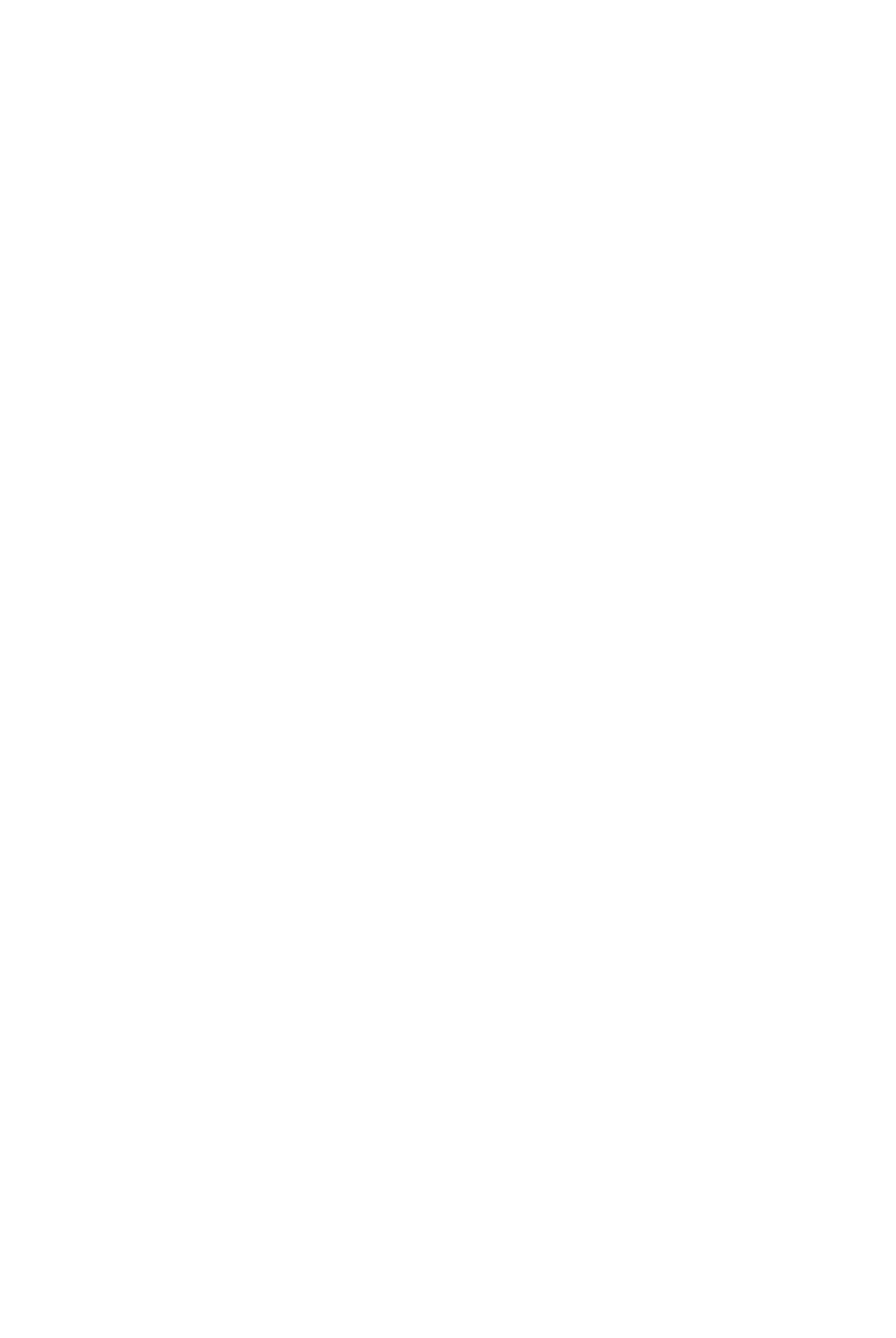
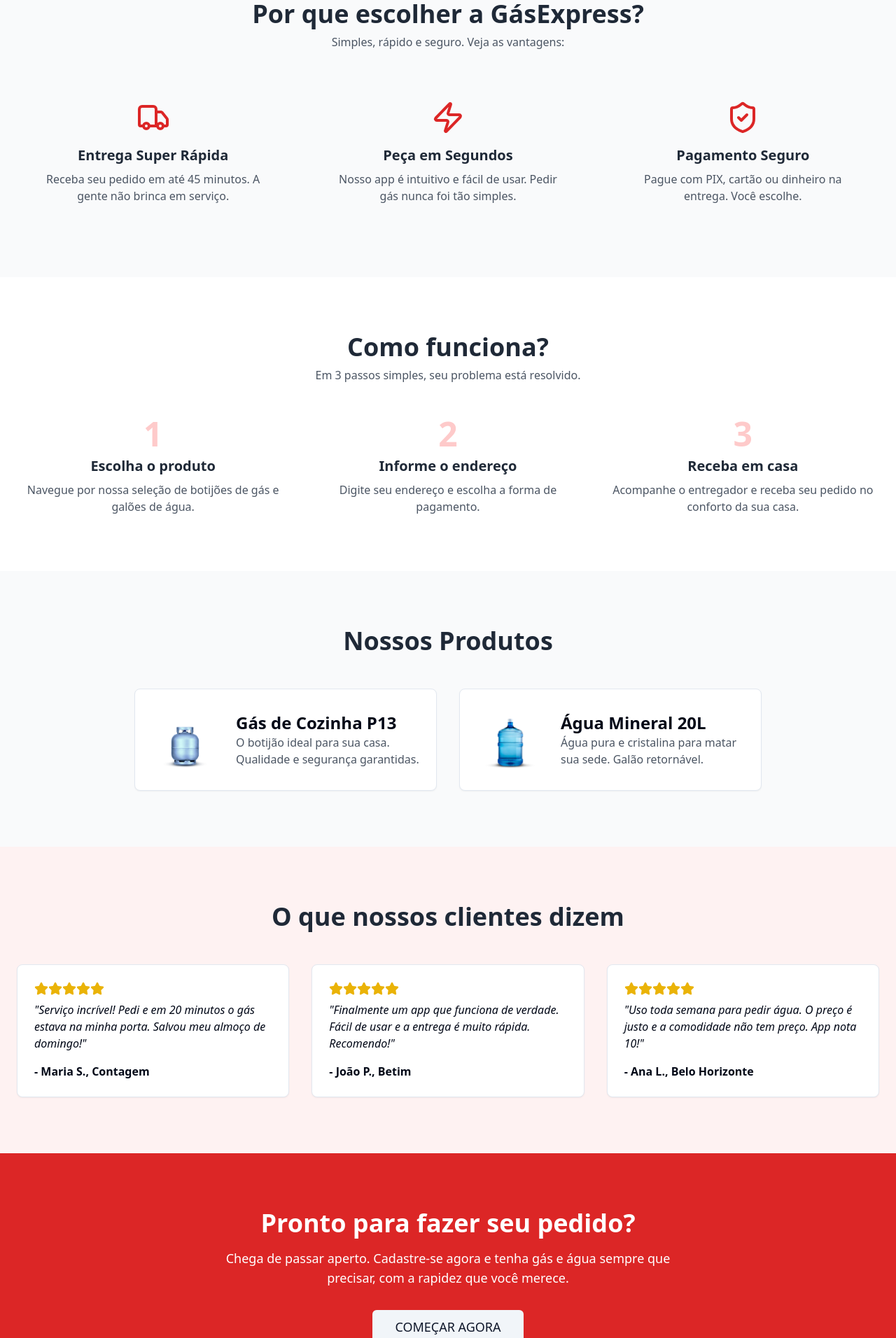
Before and after one commit to toyesterday/appdogas, a React (Vite) app: page / in a window 1280 px wide. Before the commit this address led to /login. Shown: the part 820-2732 px from the top of the page at 70% size. Before the commit the page ends 800 px from the top, so only its background shows below. Built offline with nearby package versions, Linux system fonts and the light colour scheme.

Commit message:
[dyad] Criando uma landing page de alta conversão - wrote 8 file(s), renamed 1 file(s)

```diff
--- a/src/App.tsx
+++ b/src/App.tsx
@@ -1,7 +1,7 @@
-import { BrowserRouter, Routes, Route } from "react-router-dom";
-import { AppProvider } from "@/context/AppContext";
+import { BrowserRouter, Routes, Route, Navigate } from "react-router-dom";
+import { AppProvider, useApp } from "@/context/AppContext";
 import Layout from "@/components/layout/Layout";
-import Index from "@/pages/Index";
+import Dashboard from "@/pages/Dashboard";
 import CartPage from "@/pages/Cart";
 import OrdersPage from "@/pages/Orders";
 import OrderDetailPage from "@/pages/OrderDetail";
@@ -12,6 +12,7 @@ import LoginPage from "@/pages/Login";
 import AuthGuard from "@/components/Auth";
 import NotFound from "./pages/NotFound";
 import { Toaster } from "@/components/ui/sonner";
+import LandingPage from "@/pages/LandingPage";
 
 // Admin imports
 import AdminGuard from "@/components/admin/AdminGuard";
@@ -22,14 +23,20 @@ import OrdersAdmin from "@/pages/admin/OrdersAdmin";
 import SettingsAdmin from "@/pages/admin/SettingsAdmin";
 import DepotsAdmin from "@/pages/admin/DepotsAdmin";
 
-const App = () => (
-  <AppProvider>
-    <Toaster richColors position="top-center" />
-    <BrowserRouter>
+const AppRoutes = () => {
+  const { session, loading } = useApp();
+
+  if (loading) {
+    // You can return a global loading spinner here if you want
+    return <div className="h-screen w-screen flex items-center justify-center"><p>Carregando...</p></div>;
+  }
+
+  return (
     <Routes>
-        <Route path="/login" element={<LoginPage />} />
+      <Route path="/" element={!session ? <LandingPage /> : <Navigate to="/dashboard" />} />
+      <Route path="/login" element={!session ? <LoginPage /> : <Navigate to="/dashboard" />} />
 
-        {/* User-facing routes */}
+      {/* User-facing protected routes */}
       <Route
         element={
           <AuthGuard>
@@ -37,7 +44,7 @@ const App = () => (
           </AuthGuard>
         }
       >
-          <Route path="/" element={<Index />} />
+        <Route path="/dashboard" element={<Dashboard />} />
         <Route path="/cart" element={<CartPage />} />
         <Route path="/orders" element={<OrdersPage />} />
         <Route path="/orders/:id" element={<OrderDetailPage />} />
@@ -64,6 +71,15 @@ const App = () => (
 
       <Route path="*" element={<NotFound />} />
     </Routes>
+  );
+}
+
+
+const App = () => (
+  <AppProvider>
+    <Toaster richColors position="top-center" />
+    <BrowserRouter>
+      <AppRoutes />
     </BrowserRouter>
   </AppProvider>
 );
--- a/src/components/layout/BottomNav.tsx
+++ b/src/components/layout/BottomNav.tsx
@@ -9,7 +9,7 @@ const BottomNav = () => {
 
   const navItems = [
     { path: '/support', icon: MessageCircle, label: 'Suporte' },
-    { path: '/', icon: Home, label: 'Início' },
+    { path: '/dashboard', icon: Home, label: 'Início' },
     { path: '/cart', icon: ShoppingCart, label: 'Carrinho', badge: cartItemCount },
     { path: '/orders', icon: Truck, label: 'Pedidos' },
     { path: '/profile', icon: User, label: 'Perfil' },
--- a/src/components/layout/Navbar.tsx
+++ b/src/components/layout/Navbar.tsx
@@ -10,10 +10,10 @@ const Navbar = () => {
   const cartItemCount = getCartItemCount();
   const unreadCount = getUnreadNotificationCount();
 
-  const showBackButton = location.pathname !== '/';
+  const showBackButton = location.pathname !== '/dashboard';
 
   const pageTitles: { [key: string]: string } = {
-    '/': '🔥 GásExpress',
+    '/dashboard': '🔥 GásExpress',
     '/cart': 'Meu Carrinho',
     '/orders': 'Meus Pedidos',
     '/profile': 'Meu Perfil',
--- a/src/pages/Cart.tsx
+++ b/src/pages/Cart.tsx
@@ -23,7 +23,7 @@ const CartPage = () => {
           <ShoppingCart className="w-16 h-16 text-gray-400 mx-auto mb-4" />
           <p className="text-gray-600 mb-4">Seu carrinho está vazio</p>
           <Button asChild>
-            <Link to="/">Ver Produtos</Link>
+            <Link to="/dashboard">Ver Produtos</Link>
           </Button>
         </div>
       ) : (
--- a/src/pages/Index.tsx
+++ b/src/pages/Dashboard.tsx
@@ -8,7 +8,7 @@ import { Input } from '@/components/ui/input';
 import { Button } from '@/components/ui/button';
 import { Skeleton } from '@/components/ui/skeleton';
 
-const Index = () => {
+const Dashboard = () => {
   const { profile, updateProfile, appSettings } = useApp();
   const [allProducts, setAllProducts] = useState<Product[]>([]);
   const [loading, setLoading] = useState(true);
@@ -198,4 +198,4 @@ const Index = () => {
   );
 };
 
-export default Index;
+export default Dashboard;
--- /dev/null
+++ b/src/pages/LandingPage.tsx
@@ -0,0 +1,187 @@
+import { Link } from 'react-router-dom';
+import { Button } from '@/components/ui/button';
+import { Card, CardContent } from '@/components/ui/card';
+import { Flame, Droplet, Zap, ShieldCheck, Star, Truck } from 'lucide-react';
+
+const LandingPage = () => {
+  return (
+    <div className="bg-gray-50 text-gray-800">
+      {/* Header */}
+      <header className="bg-white shadow-sm sticky top-0 z-50">
+        <nav className="container mx-auto px-6 py-3 flex justify-between items-center">
+          <div className="text-2xl font-bold text-red-600">
+            🔥 GásExpress
+          </div>
+          <div className="space-x-4">
+            <Button variant="ghost" asChild>
+              <Link to="/login">Entrar</Link>
+            </Button>
+            <Button asChild>
+              <Link to="/login">Peça Agora</Link>
+            </Button>
+          </div>
+        </nav>
+      </header>
+
+      {/* Hero Section */}
+      <section className="bg-white">
+        <div className="container mx-auto px-6 py-20 text-center">
+          <h1 className="text-5xl font-extrabold text-gray-900 leading-tight">
+            Gás e Água na sua porta, <span className="text-red-600">rápido e fácil.</span>
+          </h1>
+          <p className="mt-4 text-xl text-gray-600 max-w-2xl mx-auto">
+            Peça seu botijão de gás ou galão de água em segundos e receba em minutos. A GásExpress é a solução que você precisava.
+          </p>
+          <div className="mt-8">
+            <Button size="lg" className="text-lg h-12 px-8" asChild>
+              <Link to="/login">QUERO PEDIR AGORA</Link>
+            </Button>
+          </div>
+          <img src="/images/gas-13kg.png" alt="Botijão de Gás" className="mt-12 mx-auto h-64" />
+        </div>
+      </section>
+
+      {/* Features Section */}
+      <section className="py-20">
+        <div className="container mx-auto px-6">
+          <div className="text-center mb-12">
+            <h2 className="text-4xl font-bold">Por que escolher a GásExpress?</h2>
+            <p className="text-gray-600 mt-2">Simples, rápido e seguro. Veja as vantagens:</p>
+          </div>
+          <div className="grid md:grid-cols-3 gap-8 text-center">
+            <div className="p-6">
+              <Truck className="w-12 h-12 mx-auto text-red-600" />
+              <h3 className="mt-4 text-xl font-semibold">Entrega Super Rápida</h3>
+              <p className="mt-2 text-gray-600">Receba seu pedido em até 45 minutos. A gente não brinca em serviço.</p>
+            </div>
+            <div className="p-6">
+              <Zap className="w-12 h-12 mx-auto text-red-600" />
+              <h3 className="mt-4 text-xl font-semibold">Peça em Segundos</h3>
+              <p className="mt-2 text-gray-600">Nosso app é intuitivo e fácil de usar. Pedir gás nunca foi tão simples.</p>
+            </div>
+            <div className="p-6">
+              <ShieldCheck className="w-12 h-12 mx-auto text-red-600" />
+              <h3 className="mt-4 text-xl font-semibold">Pagamento Seguro</h3>
+              <p className="mt-2 text-gray-600">Pague com PIX, cartão ou dinheiro na entrega. Você escolhe.</p>
+            </div>
+          </div>
+        </div>
+      </section>
+
+      {/* How It Works Section */}
+      <section className="bg-white py-20">
+        <div className="container mx-auto px-6">
+          <div className="text-center mb-12">
+            <h2 className="text-4xl font-bold">Como funciona?</h2>
+            <p className="text-gray-600 mt-2">Em 3 passos simples, seu problema está resolvido.</p>
+          </div>
+          <div className="grid md:grid-cols-3 gap-8 items-start">
+            <div className="text-center">
+              <div className="text-5xl font-bold text-red-200">1</div>
+              <h3 className="mt-2 text-xl font-semibold">Escolha o produto</h3>
+              <p className="mt-2 text-gray-600">Navegue por nossa seleção de botijões de gás e galões de água.</p>
+            </div>
+            <div className="text-center">
+              <div className="text-5xl font-bold text-red-200">2</div>
+              <h3 className="mt-2 text-xl font-semibold">Informe o endereço</h3>
+              <p className="mt-2 text-gray-600">Digite seu endereço e escolha a forma de pagamento.</p>
+            </div>
+            <div className="text-center">
+              <div className="text-5xl font-bold text-red-200">3</div>
+              <h3 className="mt-2 text-xl font-semibold">Receba em casa</h3>
+              <p className="mt-2 text-gray-600">Acompanhe o entregador e receba seu pedido no conforto da sua casa.</p>
+            </div>
+          </div>
+        </div>
+      </section>
+
+      {/* Products Section */}
+      <section className="py-20">
+        <div className="container mx-auto px-6">
+          <div className="text-center mb-12">
+            <h2 className="text-4xl font-bold">Nossos Produtos</h2>
+          </div>
+          <div className="grid md:grid-cols-2 gap-8 max-w-4xl mx-auto">
+            <Card className="flex items-center p-6">
+              <img src="/images/gas-13kg.png" alt="Gás P13" className="w-24 h-24 mr-6" />
+              <div>
+                <h3 className="text-2xl font-bold">Gás de Cozinha P13</h3>
+                <p className="text-gray-600">O botijão ideal para sua casa. Qualidade e segurança garantidas.</p>
+              </div>
+            </Card>
+            <Card className="flex items-center p-6">
+              <img src="/images/agua.png" alt="Água Mineral" className="w-24 h-24 mr-6" />
+              <div>
+                <h3 className="text-2xl font-bold">Água Mineral 20L</h3>
+                <p className="text-gray-600">Água pura e cristalina para matar sua sede. Galão retornável.</p>
+              </div>
+            </Card>
+          </div>
+        </div>
+      </section>
+
+      {/* Testimonials Section */}
+      <section className="bg-red-50 py-20">
+        <div className="container mx-auto px-6">
+          <div className="text-center mb-12">
+            <h2 className="text-4xl font-bold">O que nossos clientes dizem</h2>
+          </div>
+          <div className="grid md:grid-cols-3 gap-8">
+            <Card>
+              <CardContent className="p-6">
+                <div className="flex mb-2">
+                  {[...Array(5)].map((_, i) => <Star key={i} className="w-5 h-5 text-yellow-500 fill-current" />)}
+                </div>
+                <p className="italic">"Serviço incrível! Pedi e em 20 minutos o gás estava na minha porta. Salvou meu almoço de domingo!"</p>
+                <p className="mt-4 font-semibold">- Maria S., Contagem</p>
+              </CardContent>
+            </Card>
+            <Card>
+              <CardContent className="p-6">
+                <div className="flex mb-2">
+                  {[...Array(5)].map((_, i) => <Star key={i} className="w-5 h-5 text-yellow-500 fill-current" />)}
+                </div>
+                <p className="italic">"Finalmente um app que funciona de verdade. Fácil de usar e a entrega é muito rápida. Recomendo!"</p>
+                <p className="mt-4 font-semibold">- João P., Betim</p>
+              </CardContent>
+            </Card>
+            <Card>
+              <CardContent className="p-6">
+                <div className="flex mb-2">
+                  {[...Array(5)].map((_, i) => <Star key={i} className="w-5 h-5 text-yellow-500 fill-current" />)}
+                </div>
+                <p className="italic">"Uso toda semana para pedir água. O preço é justo e a comodidade não tem preço. App nota 10!"</p>
+                <p className="mt-4 font-semibold">- Ana L., Belo Horizonte</p>
+              </CardContent>
+            </Card>
+          </div>
+        </div>
+      </section>
+
+      {/* CTA Section */}
+      <section className="bg-red-600 text-white">
+        <div className="container mx-auto px-6 py-20 text-center">
+          <h2 className="text-4xl font-bold">Pronto para fazer seu pedido?</h2>
+          <p className="mt-4 text-lg max-w-2xl mx-auto">
+            Chega de passar aperto. Cadastre-se agora e tenha gás e água sempre que precisar, com a rapidez que você merece.
+          </p>
+          <div className="mt-8">
+            <Button size="lg" variant="secondary" className="text-lg h-12 px-8" asChild>
+              <Link to="/login">COMEÇAR AGORA</Link>
+            </Button>
+          </div>
+        </div>
+      </section>
+
+      {/* Footer */}
+      <footer className="bg-gray-800 text-white">
+        <div className="container mx-auto px-6 py-6 text-center text-sm">
+          <p>© {new Date().getFullYear()} GásExpress. Todos os direitos reservados.</p>
+          <p className="mt-1">Feito com ❤️ para facilitar sua vida.</p>
+        </div>
+      </footer>
+    </div>
+  );
+};
+
+export default LandingPage;
--- a/src/pages/Login.tsx
+++ b/src/pages/Login.tsx
@@ -11,7 +11,7 @@ const LoginPage = () => {
   useEffect(() => {
     const { data: { subscription } } = supabase.auth.onAuthStateChange((event, session) => {
       if (session) {
-        navigate('/');
+        navigate('/dashboard');
       }
     });
 
--- a/src/pages/Orders.tsx
+++ b/src/pages/Orders.tsx
@@ -14,7 +14,7 @@ const OrdersPage = () => {
           <Truck className="w-16 h-16 text-gray-400 mx-auto mb-4" />
           <p className="text-gray-600 mb-4">Você ainda não fez nenhum pedido</p>
           <Button asChild>
-            <Link to="/">Fazer Primeiro Pedido</Link>
+            <Link to="/dashboard">Fazer Primeiro Pedido</Link>
           </Button>
         </div>
       ) : (
```
Lines whose indentation alone changed are shown as unchanged.
